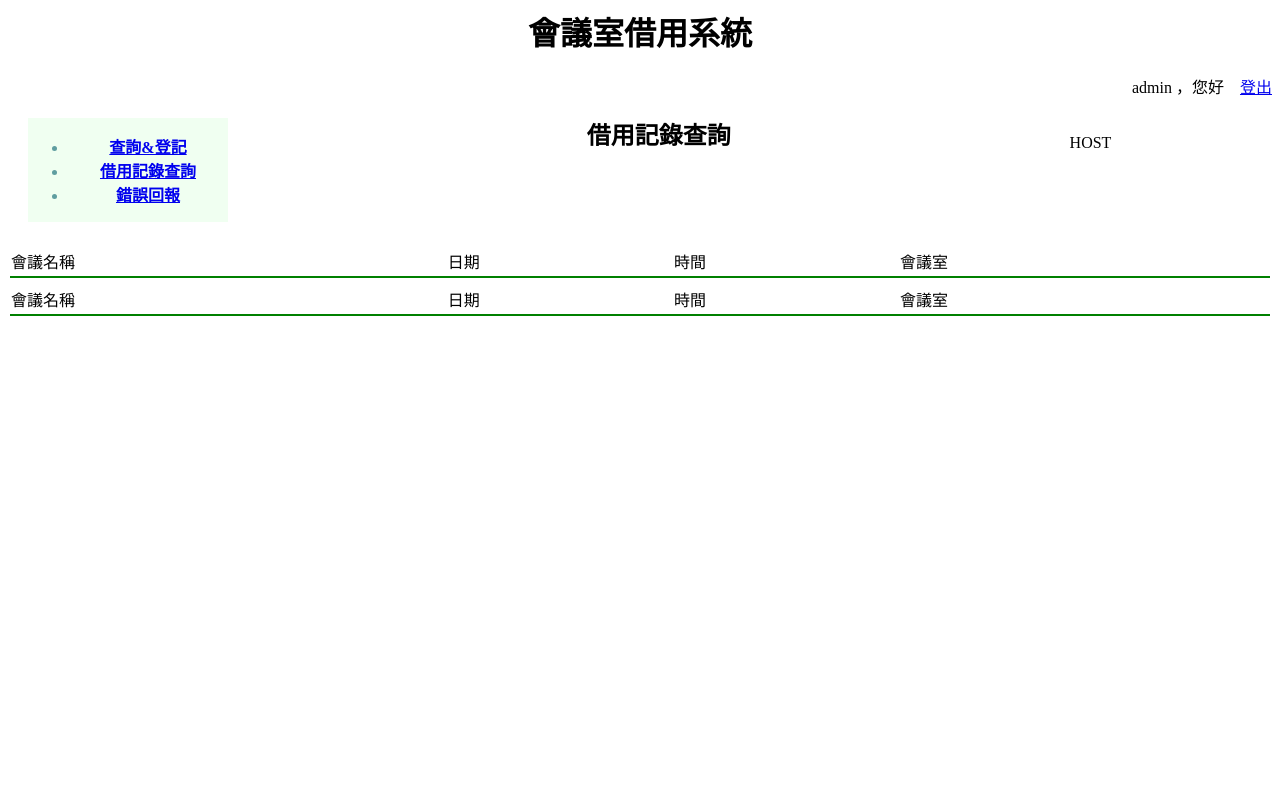
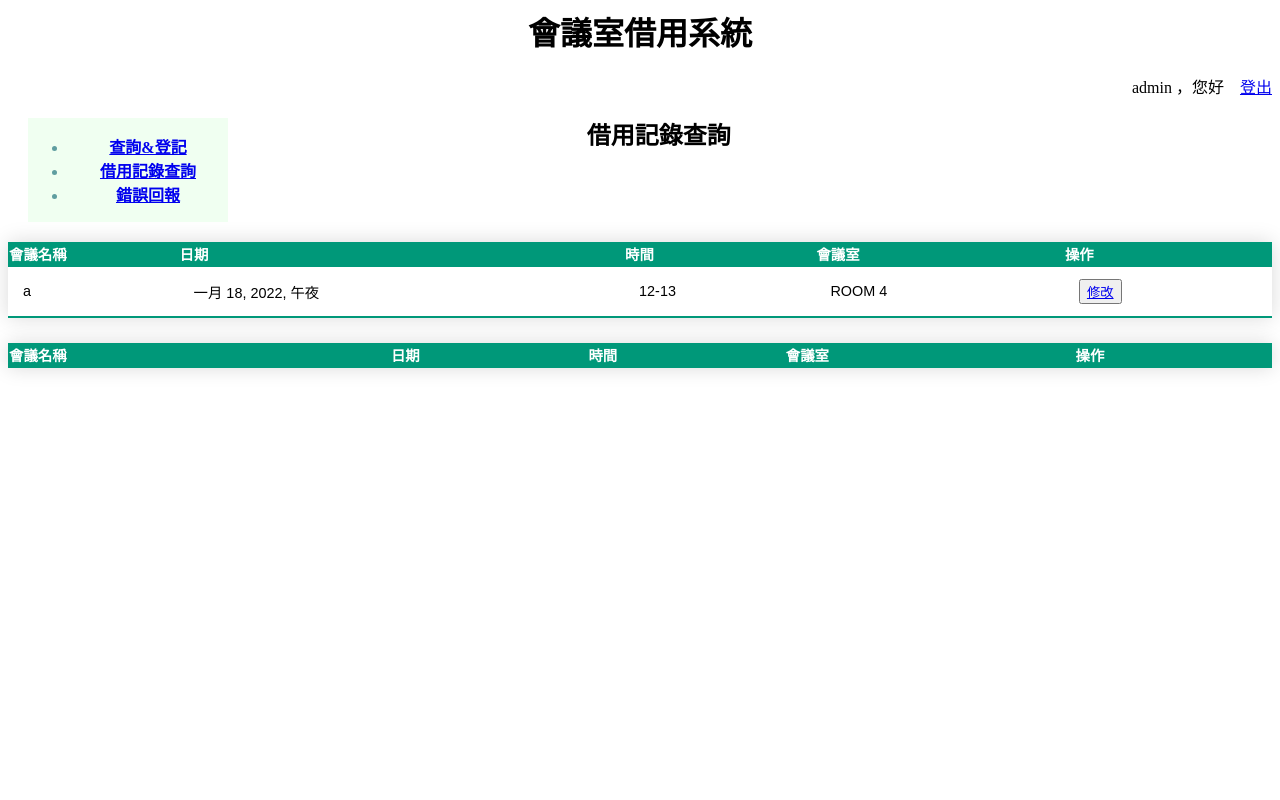
Before and after one commit to xioubin/SW_final, a Django app: page /home/records/ in a window 1280 px wide. Run offline with Django 3.2, Linux system fonts and the light colour scheme; a user stored in the database is signed in; data comes from the database, SQL or seed files in the repository; both versions use the stored data as it was after the commit; lists and menus that the app fills with data are empty.

Commit message:
records table

```diff
--- a/home/templates/base.html
+++ b/home/templates/base.html
@@ -2,9 +2,6 @@
 
 <head>
     <title>會議室借用系統</title>
-    <style type="text/css">
-
-    </style>
     <style type="text/css">
         aside {
             width: 200px;
--- a/home/templates/records.html
+++ b/home/templates/records.html
@@ -1,48 +1,73 @@
 {% extends "base.html" %}
+
 {% block content %}
+    <style type="text/css">
 
-    <table width="100%">HOST
-        <tr>
-            <td colspan="5"></td>
-        </tr>
-        <tr>
-            <td>會議名稱</td>
-            <td>日期</td>
-            <td>時間</td>
-            <td>會議室</td>
-            <td>&nbsp</td>
-        </tr>
-        <tr bgcolor="green">
-            <td colspan="5"></td>
-        </tr>
+    table{
+    border-collapse: collapse;
+    margin: 25px 0;
+    font-size: 0.9em;
+    font-family: sans-serif;
+    min-width: 400px;
+    box-shadow: 0 0 20px rgba(0, 0, 0, 0.15);
+    }
+    thead tr {
+    background-color: #009879;
+    color: #ffffff;
+    text-align: left;
+    }
+    td {
+    padding: 12px 15px;
+    }
+    tr {
+    border-bottom: 1px solid #dddddd;
+    }
+    tr:nth-of-type(even) {
+        background-color: #f3f3f3;
+    }
+    tr:last-of-type {
+        border-bottom: 2px solid #009879;
+    }
+    tr.active-row {
+        font-weight: bold;
+        color: #009879;
+    }
+
+    </style>
+    <table width="100%" class="center">
+        <thead>
+            <tr>
+                <th>會議名稱</th>
+                <th>日期</th>
+                <th>時間</th>
+                <th>會議室</th>
+                <th>操作</th>
+            </tr>
+        </thead>
+        <tbody>
         {%for reservation in host_reservations%}
             <tr>
             <td>{{reservation.title}}</td>
             <td>{{reservation.date}}</td>
             <td>{{reservation.get_time_display}}</td>
             <td>{{reservation.get_room_display }}</td>
-            <td><button ><a href="{% url 'modify' %}">會議修改</a></button>
-            </tr>
-            <tr bgcolor="green">
-                <td colspan="5"></td>
+            <td><button ><a href="{% url 'modify' %}">修改</a></button>
             </tr>
         {%endfor%}
+        </tbody>
     </table>
 
     <table width="100%">
+        <thead>
         <tr>
-            <td colspan="5"></td>
+            <th>會議名稱</th>
+            <th>日期</th>
+            <th>時間</th>
+            <th>會議室</th>
+            <th>操作</th>
         </tr>
-        <tr>
-            <td>會議名稱</td>
-            <td>日期</td>
-            <td>時間</td>
-            <td>會議室</td>
-            <td>&nbsp</td>
-        </tr>
-        <tr bgcolor="green">
-            <td colspan="5"></td>
-        </tr>
+        </thead>
+        <tbody>
         {%for reservation in invited_reservations%}
             <tr>
             <td>{{reservation.title}}</td>
@@ -52,9 +77,7 @@
             <td><button ><a href="{% url 'modify' %}">參與</a></button>
             {% comment %} <td><button ><a href="{% url 'modify' %}">不參與</a></button> {% endcomment %}
             </tr>
-            <tr bgcolor="green">
-                <td colspan="5"></td>
-            </tr>
         {%endfor%}
+        </tbody>
     </table>
 {% endblock %}
--- a/home/views.py
+++ b/home/views.py
@@ -112,18 +112,21 @@ def records(request):
     context = {}
 
     if request.user.is_authenticated:
-        # user_filter = request.user
         host_reservations = Reservation.objects.filter(organizer=request.user)
         invited_reservations = Reservation.objects.filter(
             invitees=request.user)
-        context['host_reservations'] = host_reservations
-        context['invited_reservations'] = invited_reservations
+
     else:
+        host_reservations = None
+        invited_reservations = None
+
         print('non user')
         messages.error(
             request, "Unsuccessful user_filter.")
     context = {}
     context['subtitle'] = '借用記錄查詢'
+    context['host_reservations'] = host_reservations
+    context['invited_reservations'] = invited_reservations
 
     return render(request, 'records.html', context=context)
 
```
Also changed, not shown: db.sqlite3.
